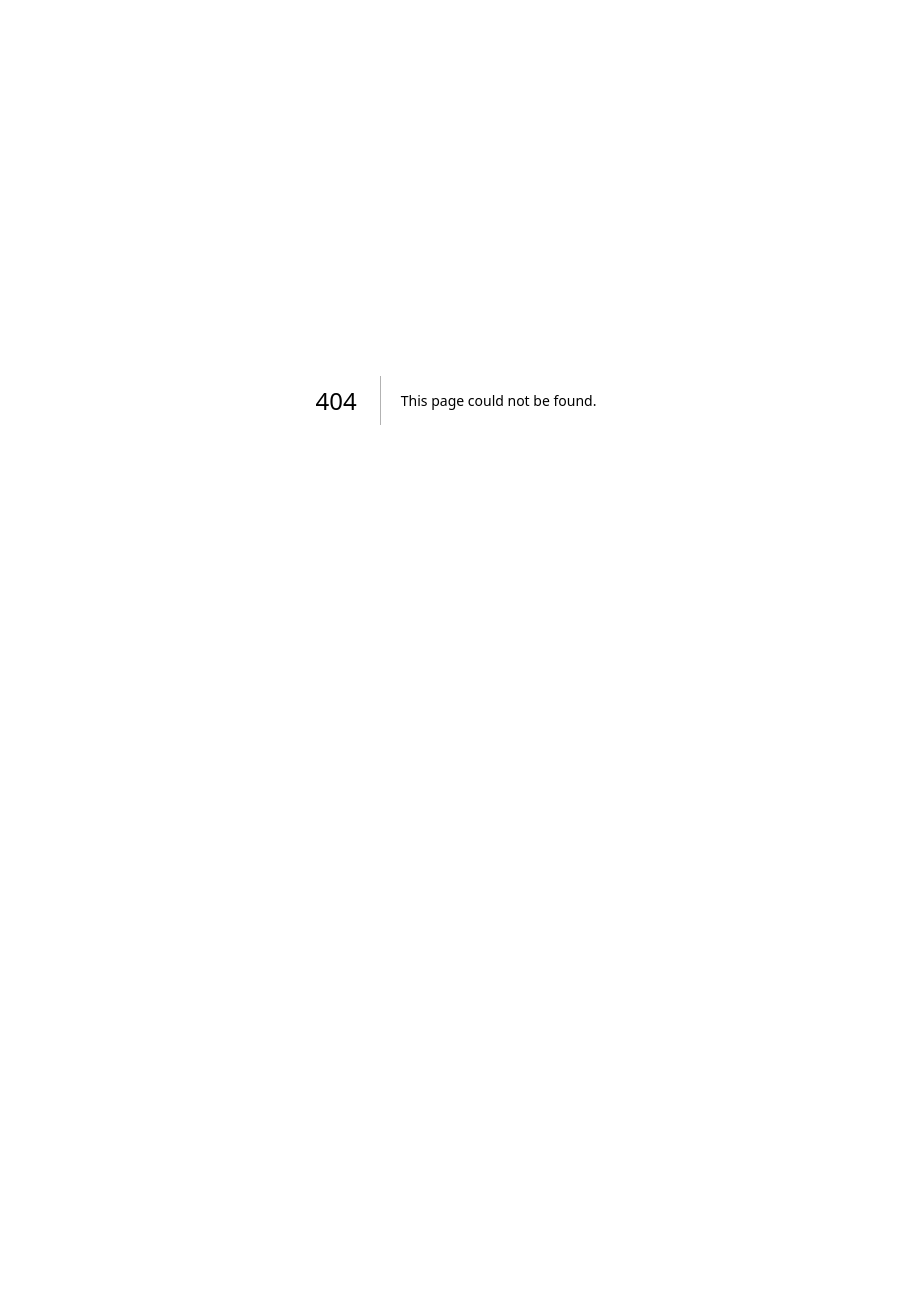
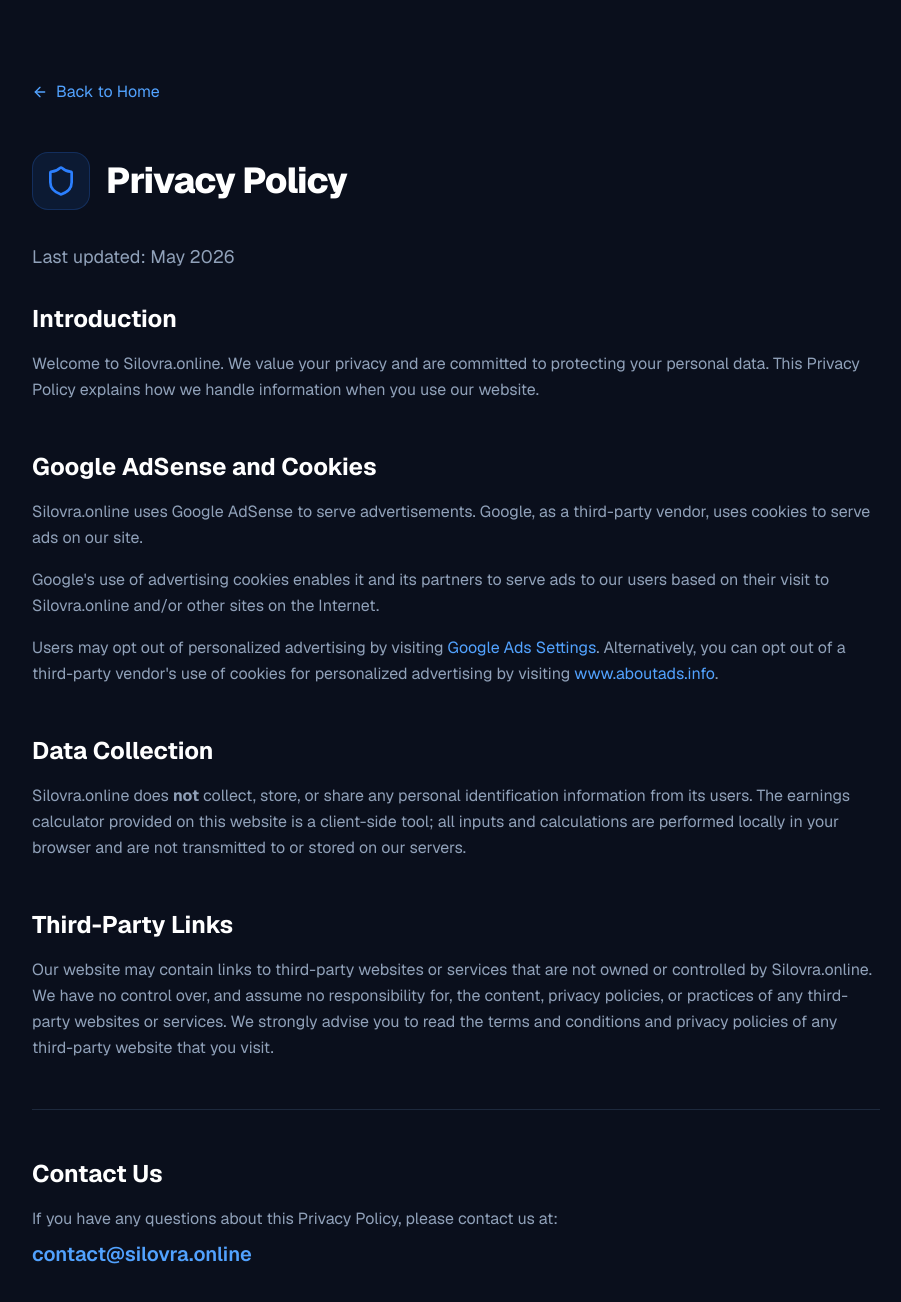
Before and after one commit to 2012-code/faceless-calculator, a Next.js app: page /privacy in a window 1280 px wide. Before the commit this address had no page. Shown: the top 1302 px of the page, without its empty margins (184-1085 px from the left). Before the commit the page ends 800 px from the top, so only its background shows below. Built offline with nearby package versions, Linux system fonts and the light colour scheme.

Commit message:
Add Privacy Policy and About Us pages for AdSense approval

```diff
--- /dev/null
+++ b/app/about/page.tsx
@@ -0,0 +1,77 @@
+"use client";
+
+import React from 'react';
+import Link from 'next/link';
+import { ArrowLeft, Info, TrendingUp, Calculator } from 'lucide-react';
+
+export default function AboutUs() {
+  return (
+    <div className="min-h-screen bg-[#0A0F1C] text-slate-200 font-sans selection:bg-blue-500/30">
+      <div className="max-w-4xl mx-auto px-6 py-20">
+        <Link
+          href="/"
+          className="inline-flex items-center text-blue-400 hover:text-blue-300 transition-colors mb-12 group"
+        >
+          <ArrowLeft className="w-4 h-4 mr-2 group-hover:-translate-x-1 transition-transform" />
+          Back to Home
+        </Link>
+
+        <div className="flex items-center space-x-4 mb-8">
+          <div className="p-3 bg-blue-500/10 border border-blue-500/20 rounded-2xl">
+            <Info className="w-8 h-8 text-blue-500" />
+          </div>
+          <h1 className="text-4xl font-extrabold text-white tracking-tight">About Silovra.online</h1>
+        </div>
+
+        <div className="prose prose-invert prose-slate max-w-none">
+          <p className="text-xl text-slate-300 leading-relaxed mb-12">
+            Silovra.online is a free utility tool built to help digital creators and AI entrepreneurs forecast their revenue and plan their content strategy for 2026.
+          </p>
+
+          <div className="grid grid-cols-1 md:grid-cols-2 gap-8 mb-16">
+            <div className="bg-slate-900/50 border border-slate-800 p-8 rounded-3xl">
+              <div className="w-12 h-12 bg-blue-500/10 rounded-xl flex items-center justify-center text-blue-500 mb-6">
+                <TrendingUp className="w-6 h-6" />
+              </div>
+              <h3 className="text-xl font-bold text-white mb-4">Our Mission</h3>
+              <p className="text-slate-400 leading-relaxed">
+                Our mission is to provide transparency in the digital creator economy. We help you understand the true potential of faceless AI channels so you can make data-driven decisions for your content empire.
+              </p>
+            </div>
+
+            <div className="bg-slate-900/50 border border-slate-800 p-8 rounded-3xl">
+              <div className="w-12 h-12 bg-emerald-500/10 rounded-xl flex items-center justify-center text-emerald-500 mb-6">
+                <Calculator className="w-6 h-6" />
+              </div>
+              <h3 className="text-xl font-bold text-white mb-4">Utility First</h3>
+              <p className="text-slate-400 leading-relaxed">
+                We believe in building tools that provide immediate value. Whether you're targeting YouTube Long-form, Shorts, or TikTok, our calculator uses the latest 2026 algorithm data to give you realistic projections.
+              </p>
+            </div>
+          </div>
+
+          <section className="mb-12">
+            <h2 className="text-2xl font-bold text-white mb-4">Why We Built This</h2>
+            <p className="text-slate-400 leading-relaxed mb-6">
+              The rise of generative AI has fundamentally changed content creation. Creators now have the power to scale multiple channels without ever being on camera. However, many still struggle with the business side—understanding RPMs, market saturation, and volume requirements.
+            </p>
+            <p className="text-slate-400 leading-relaxed">
+              Silovra was created to bridge that gap, providing a simple yet powerful interface to simulate different strategies and find the most profitable path forward in the evolving AI landscape of 2026.
+            </p>
+          </section>
+
+          <section className="mt-16 pt-12 border-t border-slate-800 text-center">
+            <h2 className="text-2xl font-bold text-white mb-6">Ready to plan your next channel?</h2>
+            <Link
+              href="/"
+              className="inline-flex items-center px-8 py-4 bg-blue-600 hover:bg-blue-700 text-white font-bold rounded-2xl transition-all shadow-lg shadow-blue-900/20 hover:scale-105"
+            >
+              Start Calculating
+              <TrendingUp className="w-5 h-5 ml-2" />
+            </Link>
+          </section>
+        </div>
+      </div>
+    </div>
+  );
+}
--- a/app/page.tsx
+++ b/app/page.tsx
@@ -2,6 +2,7 @@
 "use client";
 
 import React, { useState, useEffect } from 'react';
+import Link from 'next/link';
 import {
   Calculator,
   TrendingUp,
@@ -408,6 +409,26 @@
 
       </main>
 
+      {/* Footer Section */}
+      <footer className="border-t border-slate-800 pt-16 pb-24 px-4 max-w-6xl mx-auto">
+        <div className="flex flex-col md:flex-row justify-between items-center space-y-6 md:space-y-0 text-slate-500 text-sm">
+          <div className="flex flex-col items-center md:items-start space-y-2">
+            <p>© 2026 Silovra. All rights reserved.</p>
+            <p>Built for the next generation of AI entrepreneurs.</p>
+          </div>
+
+          <div className="flex space-x-8">
+            <Link href="/about" className="hover:text-blue-400 transition-colors">About Us</Link>
+            <Link href="/privacy" className="hover:text-blue-400 transition-colors">Privacy Policy</Link>
+          </div>
+
+          <div className="flex flex-col items-center md:items-end space-y-2">
+            <span className="text-slate-600 uppercase tracking-widest text-[10px] font-bold">Contact</span>
+            <a href="mailto:contact@silovra.online" className="text-slate-400 hover:text-blue-400 transition-colors">contact@silovra.online</a>
+          </div>
+        </div>
+      </footer>
+
       {/* Sticky Footer Ad */}
       <div className="sticky bottom-0 w-full p-2 z-50">
         <div className="max-w-4xl mx-auto flex flex-col sm:flex-row items-center justify-between">
--- /dev/null
+++ b/app/privacy/page.tsx
@@ -0,0 +1,81 @@
+"use client";
+
+import React from 'react';
+import Link from 'next/link';
+import { ArrowLeft, Shield } from 'lucide-react';
+
+export default function PrivacyPolicy() {
+  return (
+    <div className="min-h-screen bg-[#0A0F1C] text-slate-200 font-sans selection:bg-blue-500/30">
+      <div className="max-w-4xl mx-auto px-6 py-20">
+        <Link
+          href="/"
+          className="inline-flex items-center text-blue-400 hover:text-blue-300 transition-colors mb-12 group"
+        >
+          <ArrowLeft className="w-4 h-4 mr-2 group-hover:-translate-x-1 transition-transform" />
+          Back to Home
+        </Link>
+
+        <div className="flex items-center space-x-4 mb-8">
+          <div className="p-3 bg-blue-500/10 border border-blue-500/20 rounded-2xl">
+            <Shield className="w-8 h-8 text-blue-500" />
+          </div>
+          <h1 className="text-4xl font-extrabold text-white tracking-tight">Privacy Policy</h1>
+        </div>
+
+        <div className="prose prose-invert prose-slate max-w-none">
+          <p className="text-slate-400 text-lg leading-relaxed mb-8">
+            Last updated: May 2026
+          </p>
+
+          <section className="mb-12">
+            <h2 className="text-2xl font-bold text-white mb-4">Introduction</h2>
+            <p className="text-slate-400 leading-relaxed">
+              Welcome to Silovra.online. We value your privacy and are committed to protecting your personal data. This Privacy Policy explains how we handle information when you use our website.
+            </p>
+          </section>
+
+          <section className="mb-12">
+            <h2 className="text-2xl font-bold text-white mb-4">Google AdSense and Cookies</h2>
+            <p className="text-slate-400 leading-relaxed mb-4">
+              Silovra.online uses Google AdSense to serve advertisements. Google, as a third-party vendor, uses cookies to serve ads on our site.
+            </p>
+            <p className="text-slate-400 leading-relaxed mb-4">
+              Google's use of advertising cookies enables it and its partners to serve ads to our users based on their visit to Silovra.online and/or other sites on the Internet.
+            </p>
+            <p className="text-slate-400 leading-relaxed">
+              Users may opt out of personalized advertising by visiting <a href="https://www.google.com/settings/ads" target="_blank" rel="noopener noreferrer" className="text-blue-400 hover:underline">Google Ads Settings</a>. Alternatively, you can opt out of a third-party vendor's use of cookies for personalized advertising by visiting <a href="http://www.aboutads.info" target="_blank" rel="noopener noreferrer" className="text-blue-400 hover:underline">www.aboutads.info</a>.
+            </p>
+          </section>
+
+          <section className="mb-12">
+            <h2 className="text-2xl font-bold text-white mb-4">Data Collection</h2>
+            <p className="text-slate-400 leading-relaxed">
+              Silovra.online does <strong>not</strong> collect, store, or share any personal identification information from its users. The earnings calculator provided on this website is a client-side tool; all inputs and calculations are performed locally in your browser and are not transmitted to or stored on our servers.
+            </p>
+          </section>
+
+          <section className="mb-12">
+            <h2 className="text-2xl font-bold text-white mb-4">Third-Party Links</h2>
+            <p className="text-slate-400 leading-relaxed">
+              Our website may contain links to third-party websites or services that are not owned or controlled by Silovra.online. We have no control over, and assume no responsibility for, the content, privacy policies, or practices of any third-party websites or services. We strongly advise you to read the terms and conditions and privacy policies of any third-party website that you visit.
+            </p>
+          </section>
+
+          <section className="mb-12 border-t border-slate-800 pt-12">
+            <h2 className="text-2xl font-bold text-white mb-4">Contact Us</h2>
+            <p className="text-slate-400 leading-relaxed">
+              If you have any questions about this Privacy Policy, please contact us at:
+            </p>
+            <a
+              href="mailto:contact@silovra.online"
+              className="text-blue-400 text-xl font-semibold hover:underline mt-2 inline-block"
+            >
+              contact@silovra.online
+            </a>
+          </section>
+        </div>
+      </div>
+    </div>
+  );
+}
```
